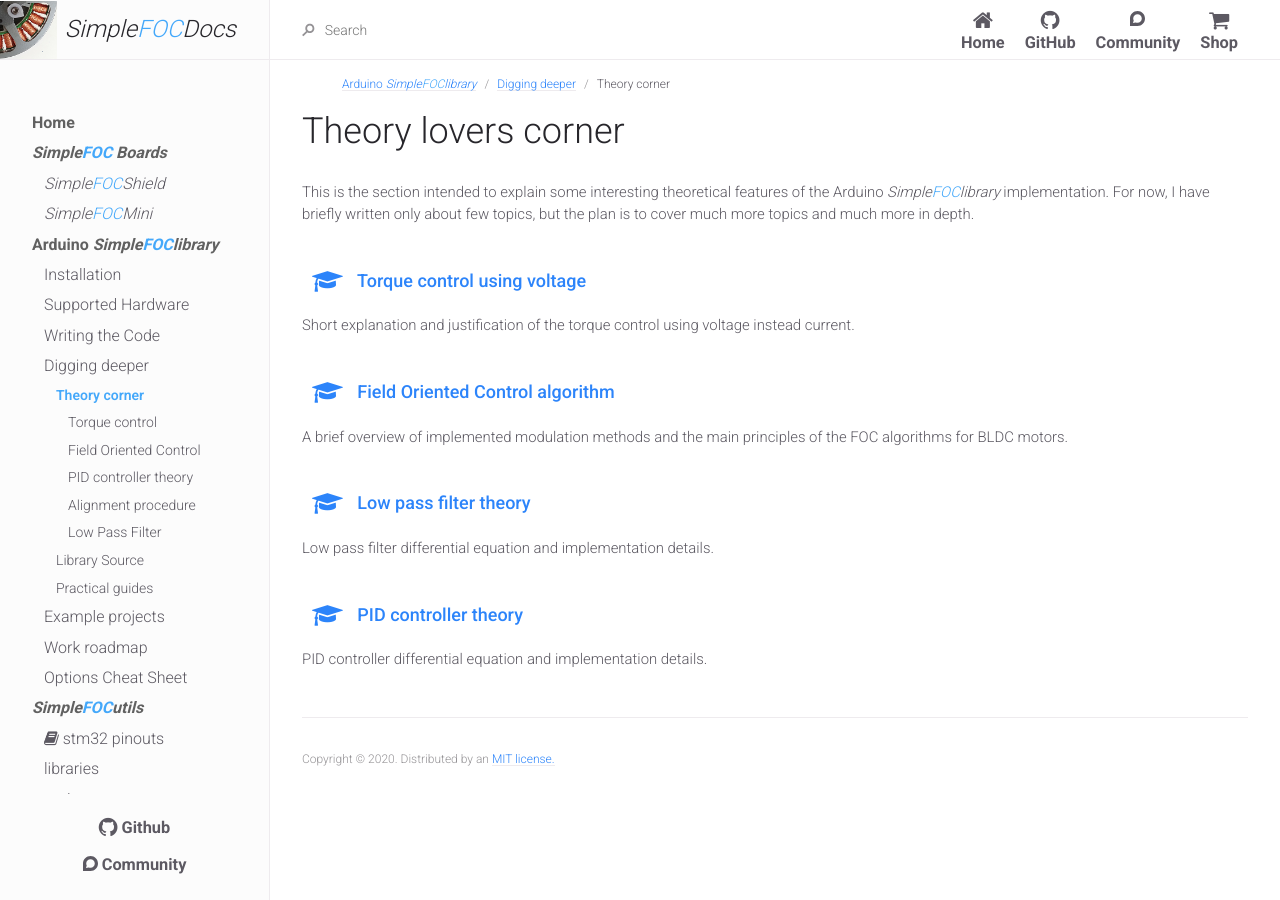
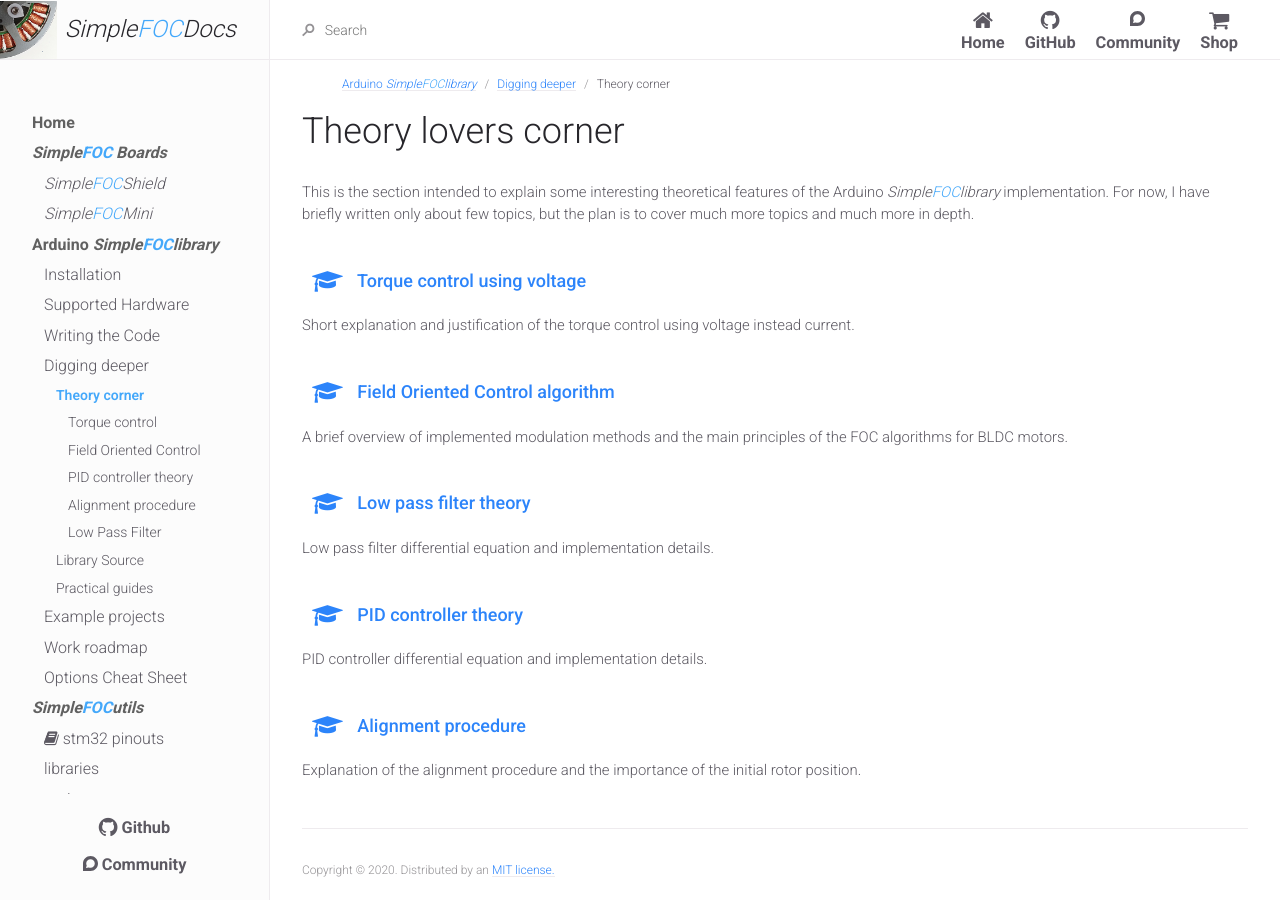
Before and after one commit to simplefoc/simplefoc.github.io, a Jekyll site: the page built from docs/simplefoc_library/digging_deeper/theory/index.md, in a window 1280 px wide. Built offline with Jekyll 4.4.1, drawn with Linux system fonts in a browser that asks for light colours.

Commit message:
forgotten the alignement link

```diff
--- a/docs/simplefoc_library/digging_deeper/theory/index.md
+++ b/docs/simplefoc_library/digging_deeper/theory/index.md
@@ -40,4 +40,10 @@ This is the section intended to explain some interesting theoretical features of
         </a>
         <p> PID controller differential equation and implementation details.</p>
     </div>
+    <div>
+        <a href="alignment_procedure">
+            <h3 style="color:inherit"> <i class="fa fa-lg fa-graduation-cap" style="padding:10px"></i> Alignment procedure</h3>
+        </a>
+        <p> Explanation of the alignment procedure and the importance of the initial rotor position.</p>
+    </div>
 <div>
```
